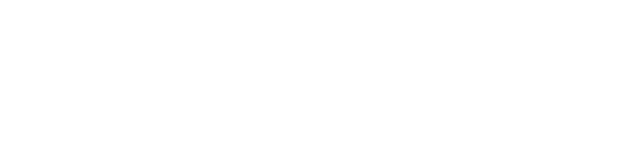
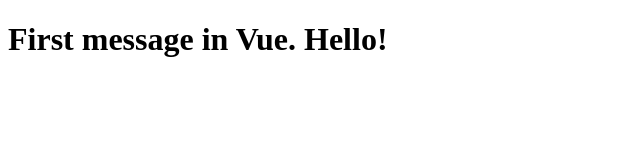
Before and after one commit to igorgaidolfi/vue-hello, a plain HTML site: page index.html in a window 1280 px wide. Shown: the whole page, without its empty margins (0-640 px from the left). Drawn offline with nearby package versions, Linux system fonts and the light colour scheme.

Commit message:
update Es. Completato

```diff
--- a/index.html
+++ b/index.html
@@ -6,6 +6,7 @@
     <title>Document</title>
 </head>
 <body>
+    <h1 id="app">{{ message }}</h1>
     <script src="https://unpkg.com/vue@3/dist/vue.global.js"></script>
     <script src="./js/script.js"></script>
 </body>
--- a/js/script.js
+++ b/js/script.js
@@ -0,0 +1,8 @@
+const { createApp } = Vue
+createApp({
+    data(){
+        return{
+            message: 'First message in Vue. Hello!'
+        }
+    }
+}).mount('#app');
```
